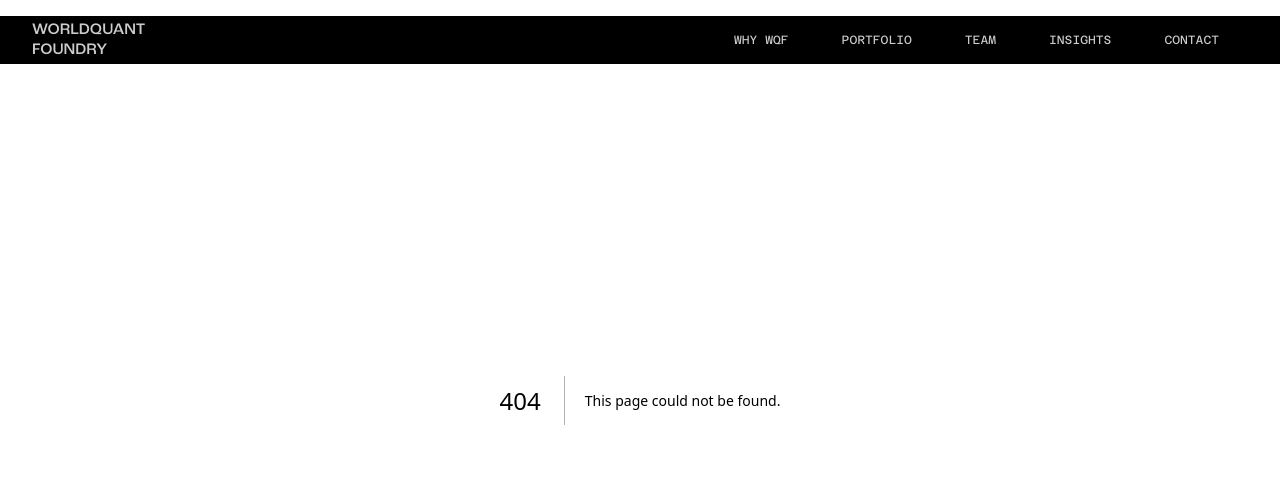
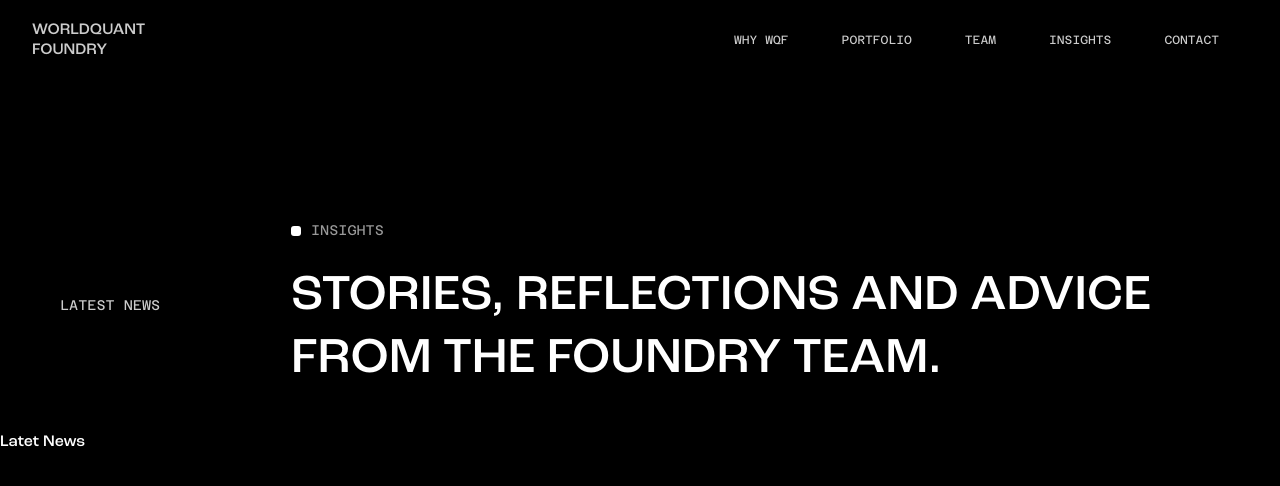
Before and after one commit to rafikul-shaikh/world-quant, a Next.js app: page /insights in a window 1280 px wide. Before the commit this address had no page. Shown: the top 486 px of the page. Built offline with nearby package versions, Linux system fonts and the light colour scheme.

Commit message:
working on insights page

```diff
--- /dev/null
+++ b/src/app/insights/page.js
@@ -0,0 +1,12 @@
+import InsightsHero from "@/components/sections/insights/InsightsHero";
+import LatestNews from "@/components/sections/insights/LatestNews";
+
+
+export default function Insight(){
+    return (
+        <div>
+           <InsightsHero/>
+           <LatestNews/>
+        </div>
+    )
+}
--- /dev/null
+++ b/src/components/sections/insights/InsightsHero.jsx
@@ -0,0 +1,39 @@
+"use client";
+import React from "react";
+import Link from "next/link";
+
+export default function InsightsHero() {
+  return (
+    <section className="bg-black">
+      {/* Added dark background for context */}
+      <div className=" px-10 md:px-15 flex items-center gap-[24px] pt-[160px] pb-[40px] md:pt-[220px]">
+        {/* Sidebar Navigation - Hidden on mobile */}
+        <div className="hidden w-full max-w-[207px] md:block">
+          <ul className="font-azeret text-[14px] flex flex-col gap-[8px]">
+            <li>
+              <Link
+                href="/insights/news"
+                className="text-white/80 uppercase  hover:text-white transition-colors"
+              >
+                Latest News
+              </Link>
+            </li>
+          </ul>
+        </div>
+
+        {/* Main Content Area */}
+        <div className="max-w-[1020px]">
+          <h1 className="font-azeret text-[14px] text-white/60 uppercase flex items-center gap-[10px]">
+            <span className="bg-white w-[10px] h-[10px] rounded-[3px]"></span>
+            Insights
+          </h1>
+
+          <div className="text-[50px] leading-tight text-white mt-[20px] uppercase md:mt-[24px] animate-reveal">
+            STORIES, REFLECTIONS AND ADVICE FROM THE FOUNDRY TEAM.
+            <br />
+          </div>
+        </div>
+      </div>
+    </section>
+  );
+}
--- /dev/null
+++ b/src/components/sections/insights/LatestNews.jsx
@@ -0,0 +1,45 @@
+"use client";
+
+import { section } from "framer-motion/client";
+
+export default function LatestNews() {
+  const news = [
+    {
+      title:
+        "WorldQuant Foundry Chairman, Amir Husain, Speaks at Future Investment Initiative",
+      desc: "WorldQuant Foundry Chairman, Amir Husain, Speaks at Future Investment Initiative 2025 on Deep Tech and AI Innovation",
+      img: "https://worldquant-foundry.transforms.svdcdn.com/production/images/Picture1.jpg?w=2000&h=1503&q=80&auto=format&fit=crop",
+      read: "3 min read",
+      date: "Apr 16 2026",
+    },
+    {
+      title: "WorldQuant Foundry Appoints Dr. Dmitry Green",
+      desc: "WorldQuant Foundry Appoints Dr. Dmitry Green as Senior Quantum Computing Advisor",
+      img: "https://worldquant-foundry.transforms.svdcdn.com/production/images/WQF__0015_Advisor_Dmitry-Green.jpg?w=2000&h=2469&q=80&auto=format&fit=crop",
+      read: "5 min read",
+      date: "Mar 18 2026",
+      span: "md:col-span-2",
+    },
+    {
+      title: "WorldQuant Foundry Appoints Dr. Christopher Mason",
+      desc: "Senior Healthcare Advisor to Spearhead AI-Driven Healthcare Innovation",
+      img: "https://worldquant-foundry.transforms.svdcdn.com/production/images/Chris-Mason-hero.jpg?w=2000&h=1242&q=80&auto=format&fit=crop",
+      read: "3 min read",
+      date: "Jul 20 2025",
+    },
+    {
+      title: "WorldQuant Foundry Congratulates Chairman Amir Husain",
+      desc: "Receiving The University of Texas' Presidential Citation Award",
+      img: "https://worldquant-foundry.transforms.svdcdn.com/production/images/Amir_Husain_Hero.jpg?w=2000&h=1242&q=80&auto=format&fit=crop",
+      read: "4 min read",
+      date: "Jun 29 2025",
+    },
+  ];
+
+  return (
+    <section>
+      <div>Latet News</div>
+      <div></div>
+    </section>
+  );
+}
```
